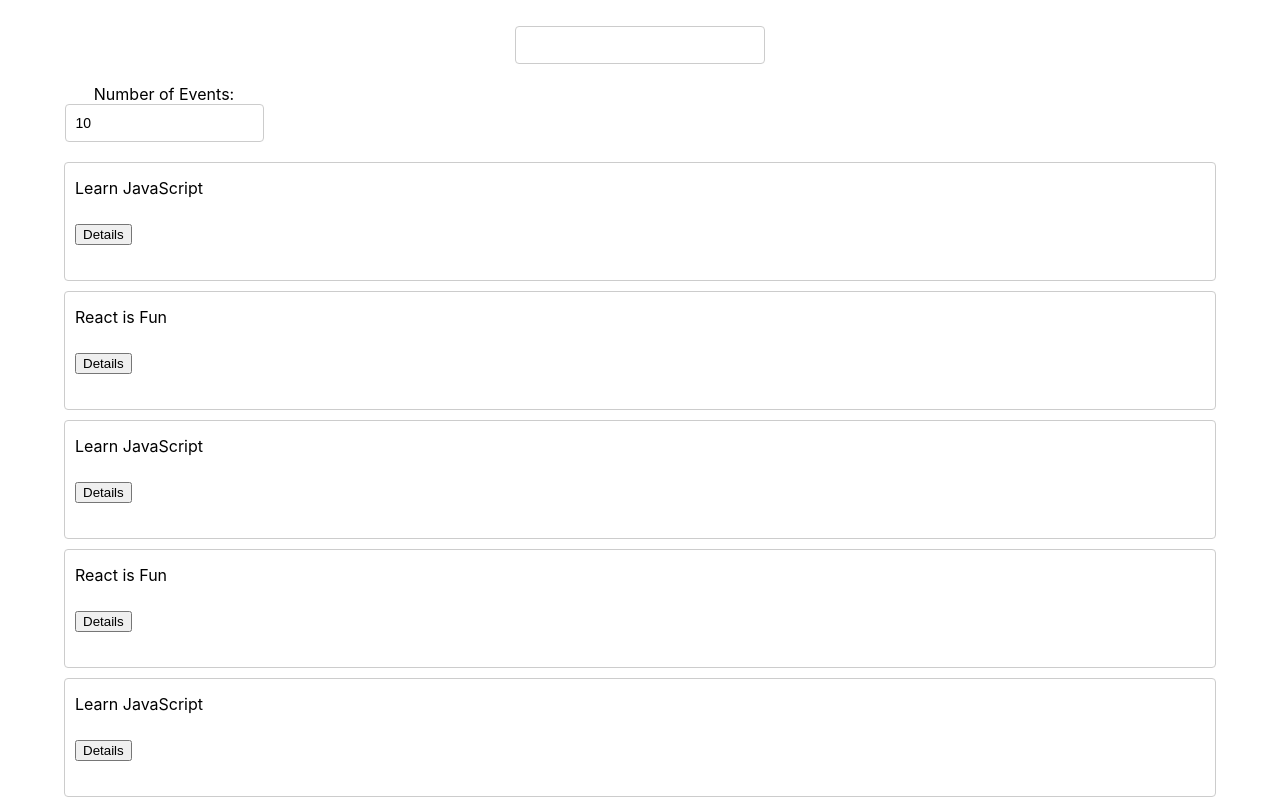
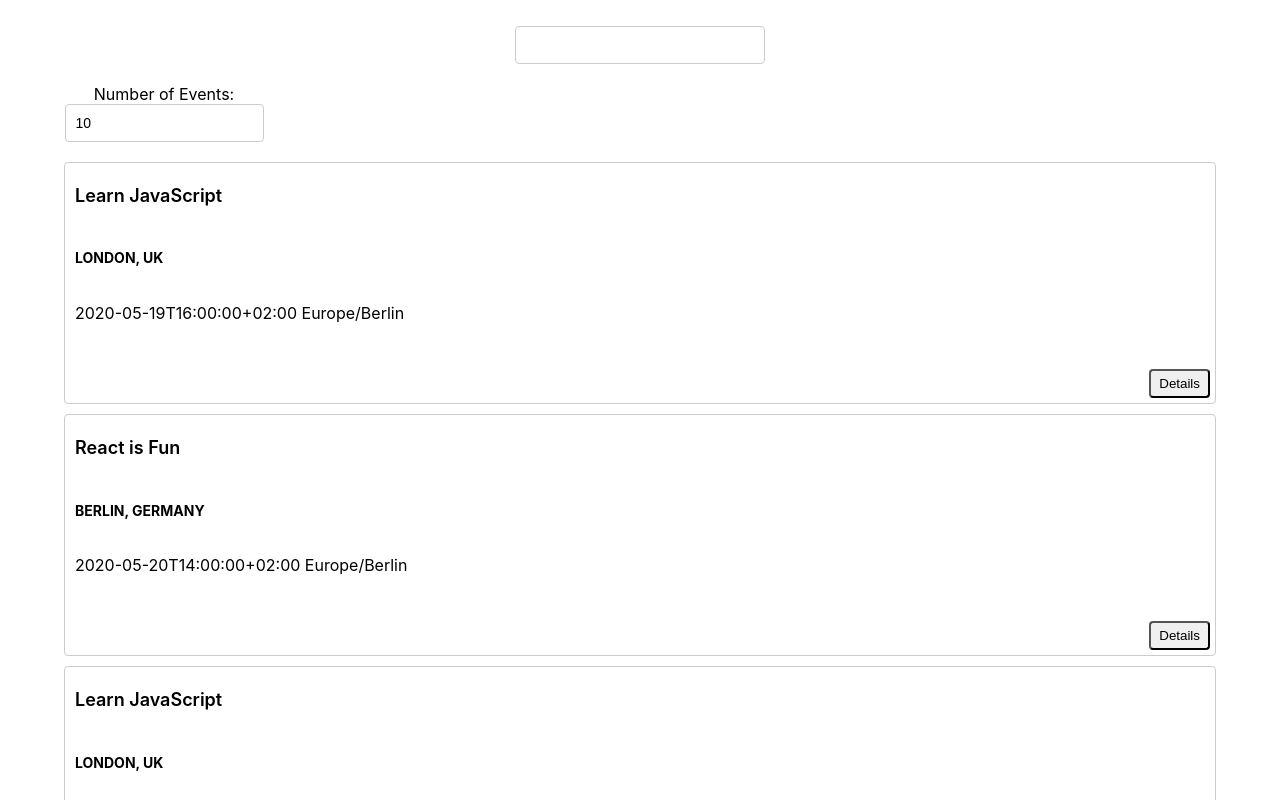
Before and after one commit to mrumiker/meet, a React (Create React App) app: page / in a window 1280 px wide. Shown: the top 800 px of the page. Built offline with nearby package versions, Linux system fonts and the light colour scheme.

Commit message:
add Styling

```diff
--- a/src/Event.js
+++ b/src/Event.js
@@ -16,12 +16,17 @@ class Event extends Component {
     const { selected } = this.state;
     const { event } = this.props;
     const eventDetails = selected ? <div className="event-details">{event.description}</div> : '';
-    const detailsButton = selected ? <button className="details-button" type="button" onClick={this.handleButtonClicked}>Collapse</button> :
-      <button className="details-button" type="button" onClick={this.handleButtonClicked}>Details</button>;
+    const detailsButton = selected ? <button className="details-btn" type="button" onClick={this.handleButtonClicked}>Collapse</button> :
+      <button className="details-btn" type="button" onClick={this.handleButtonClicked}>Details</button>;
 
     return (
       <div className="event">
-        <p className="event-title">{event.summary}</p>
+        <h1 className="event-title name">{event.summary}</h1>
+        <br />
+        <h2 className="group-name">{event.location}</h2>
+        <br />
+        <p>{event.start.dateTime}  {event.start.timeZone}</p>
+        <br />
         {eventDetails}
         <br />
         {detailsButton}
```
Also changed, not shown: 1 other file (tests, documents, lock files or other folders).
